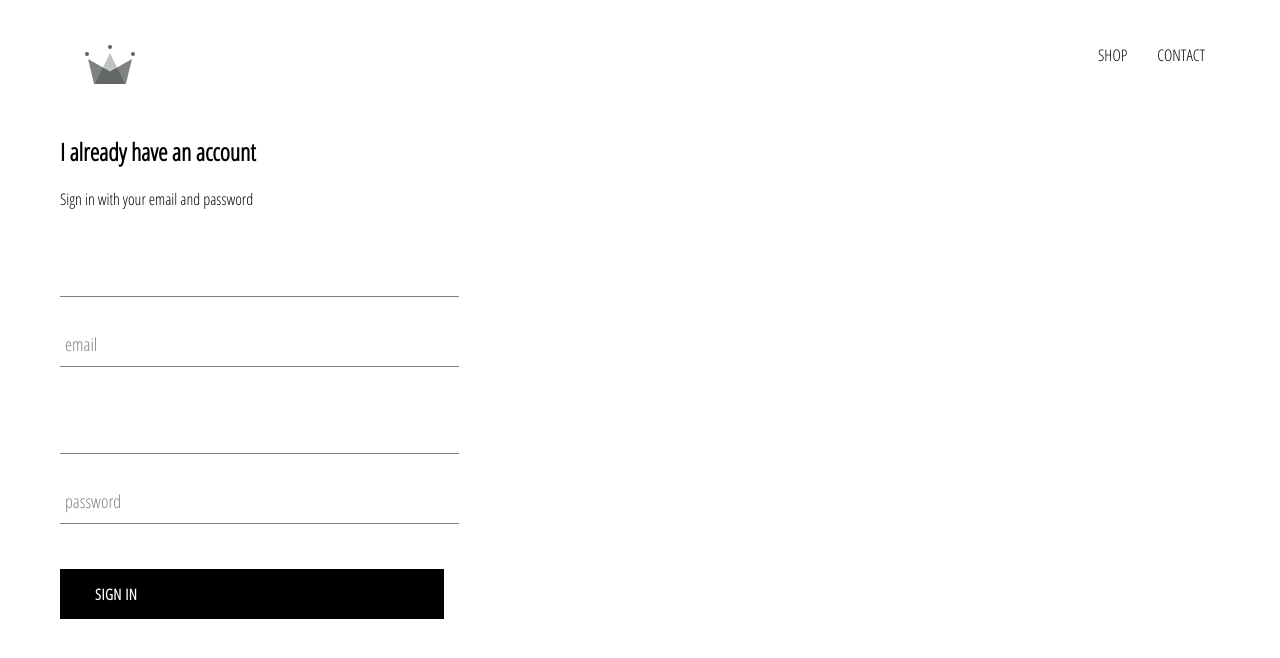
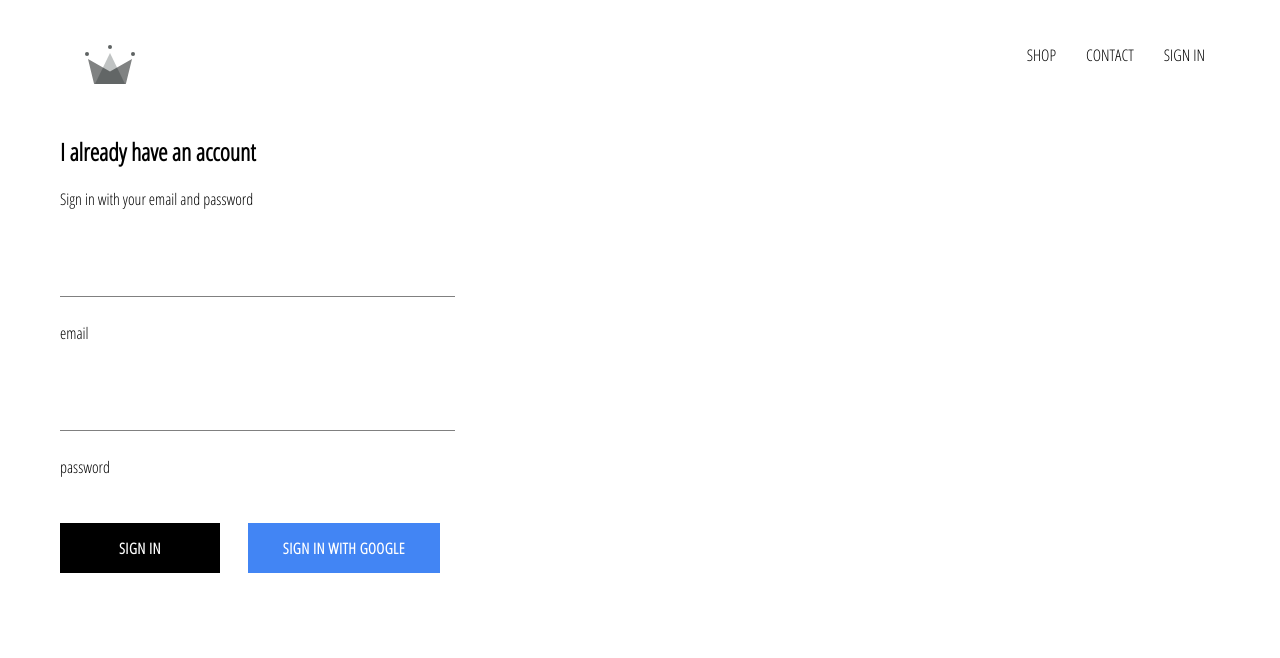
Before and after one commit to MannyHuang/statisticians, a React (Create React App) app: page /signin in a window 1280 px wide. Shown: the top 658 px of the page. Built offline with nearby package versions, Linux system fonts and the light colour scheme; no server answers.

Commit message:
added sign in with google

```diff
--- a/package.json
+++ b/package.json
@@ -6,6 +6,7 @@
     "@testing-library/jest-dom": "^4.2.4",
     "@testing-library/react": "^9.3.2",
     "@testing-library/user-event": "^7.1.2",
+    "firebase": "^7.9.3",
     "node-sass": "^4.13.1",
     "react": "^16.13.0",
     "react-dom": "^16.13.0",
--- a/src/App.js
+++ b/src/App.js
@@ -5,7 +5,30 @@
 import PageOne from './pages/pageone/PageOne';
 import Header from './components/header/header';
 import SignInAndSignUP from './pages/pageone/sign_in_and_sign_out/SignInAndSignUp';
-function App() {
+import { auth } from './components/firebase/FirebaseUtils';
+
+class App extends React.Component {
+  constructor() {
+    super();
+
+    this.state = {
+      currentUser: null
+    }
+  }
+
+  unsubscribeFormAuth = null
+
+  componentDidMount() {
+    this.unsubscribeFormAuth = auth.onAuthStateChanged(user => {
+      this.setState({ currentUser: user })
+    })
+  }
+
+  componentWillUnmount() {
+    this.unsubscribeFormAuth();
+  }
+
+  render () {
     return (
       <div>
         <Header />
@@ -17,5 +40,6 @@
       </div>
     );
   }
+}
 
 export default App;
--- a/src/components/custom_button/CustomButton.js
+++ b/src/components/custom_button/CustomButton.js
@@ -2,8 +2,8 @@
 import './CustomButton.scss';
 
 
-const CustomButton = ({ children, ...otherProps }) => (
-  <div className='custom-button' {...otherProps}>
+const CustomButton = ({ children, isGoogleSignIn, ...otherProps }) => (
+  <div className={`${isGoogleSignIn ? 'google-sign-in' : ''} custom-button`} {...otherProps}>
     {children}
   </div>
 )
--- a/src/components/custom_button/CustomButton.scss
+++ b/src/components/custom_button/CustomButton.scss
@@ -1,7 +1,8 @@
 .custom-button {
-  min-width: 165px;
+  min-width: 90px;
   width: auto;
   height: 50px;
+  text-align: center;
   letter-spacing: 0.5px;
   line-height: 50px;
   padding: 0 35px 0 35px;
@@ -19,4 +20,14 @@
     color: black;
     border: 1px solid black;
   }
+
+  &.google-sign-in {
+    background-color: #4285f4;
+    color: white;
+
+    &:hover{
+      background-color: #357ae8;
+      border: none;
+    }
+  }
 }
--- /dev/null
+++ b/src/components/firebase/FirebaseUtils.js
@@ -0,0 +1,25 @@
+import firebase from 'firebase/app';
+import 'firebase/firestore';
+import 'firebase/auth';
+
+const config = {
+  apiKey: "AIzaSyAXQwGziqAOPwQ-9BSQ7ZzIYWCFapK5PnQ",
+  authDomain: "zsale-5ea1c.firebaseapp.com",
+  databaseURL: "https://zsale-5ea1c.firebaseio.com",
+  projectId: "zsale-5ea1c",
+  storageBucket: "zsale-5ea1c.appspot.com",
+  messagingSenderId: "885724257942",
+  appId: "1:885724257942:web:e7007d354511bf5c8cecb7",
+  measurementId: "G-VT0RE5GTGM"
+};
+
+firebase.initializeApp(config);
+
+export const auth = firebase.auth();
+export const firestore = firebase.firestore();
+
+const provider = new firebase.auth.GoogleAuthProvider();
+provider.setCustomParameters({ prompt: 'select_account' });
+export const signInWithGoogle = () => auth.signInWithPopup(provider);
+
+export default firebase;
--- a/src/components/form_input/FormInput.js
+++ b/src/components/form_input/FormInput.js
@@ -6,7 +6,7 @@
     <input className='form-input' onChange={handleChange} {...otherProps} />
     {
       label ?
-      (<label className={`${otherProps.value.length ? 'shrink' : ''}form-input`}>
+      (<label className={`${otherProps.value.length} ? 'shrink' : ''}form-input`}>
         {label}
       </label>
       ) : null}
--- a/src/components/header/header.js
+++ b/src/components/header/header.js
@@ -1,9 +1,10 @@
 import React from 'react';
 import { Link } from 'react-router-dom';
+import { auth } from '../firebase/FirebaseUtils';
 import { ReactComponent as Logo } from '../../assets/Logo.svg';
 import './header.scss';
 
-const Header = () => (
+const Header = ({ currentUser }) => (
   <div className='header'>
     <Link className='logo-container' to='/'>
       <Logo className='logo' />
@@ -15,6 +16,12 @@
       <Link className='option' to='/pageone'>
         CONTACT
       </Link>
+      {
+        currentUser ?
+        <div className='option' onClick={() => auth.signOut()}>SIGN OUT</div>
+        :
+        <Link className='option' to='/signin'>SIGN IN</Link>
+      }
 
     </div>
   </div>
--- a/src/components/header/header.scss
+++ b/src/components/header/header.scss
@@ -20,6 +20,7 @@
 
     .option {
       padding: 10px 15px;
+      cursor: pointer;
     }
   }
 }
--- a/src/components/sign_in/SignIn.js
+++ b/src/components/sign_in/SignIn.js
@@ -1,6 +1,7 @@
 import React from 'react';
 import FormInput from '../form_input/FormInput';
 import CustomButton from '../custom_button/CustomButton';
+import { signInWithGoogle } from '../firebase/FirebaseUtils';
 import './SignIn.scss';
 
 
@@ -48,8 +49,13 @@
             label='password'
             required
           />
-
-          <CustomButton type='submit'>sign in</CustomButton>
+          <div className='buttons'>
+            <CustomButton type='submit'>sign in</CustomButton>
+            <CustomButton onClick={signInWithGoogle} isGoogleSignIn>
+              {''}
+              sign in with google
+          </CustomButton>
+          </div>
         </form>
       </div>
     )
--- a/src/components/sign_in/SignIn.scss
+++ b/src/components/sign_in/SignIn.scss
@@ -1,9 +1,14 @@
 .sign-in {
-  width: 30vw;
+  width: 380px;
   display: flex;
   flex-direction: column;
 
   .title {
     margin: 10px 0;
   }
+
+  .buttons {
+    display: flex;
+    justify-content: space-between;
+  }
 }
```
Also changed, not shown: 1 other file (tests, documents, lock files or other folders). Lines whose indentation alone changed are shown as unchanged.
